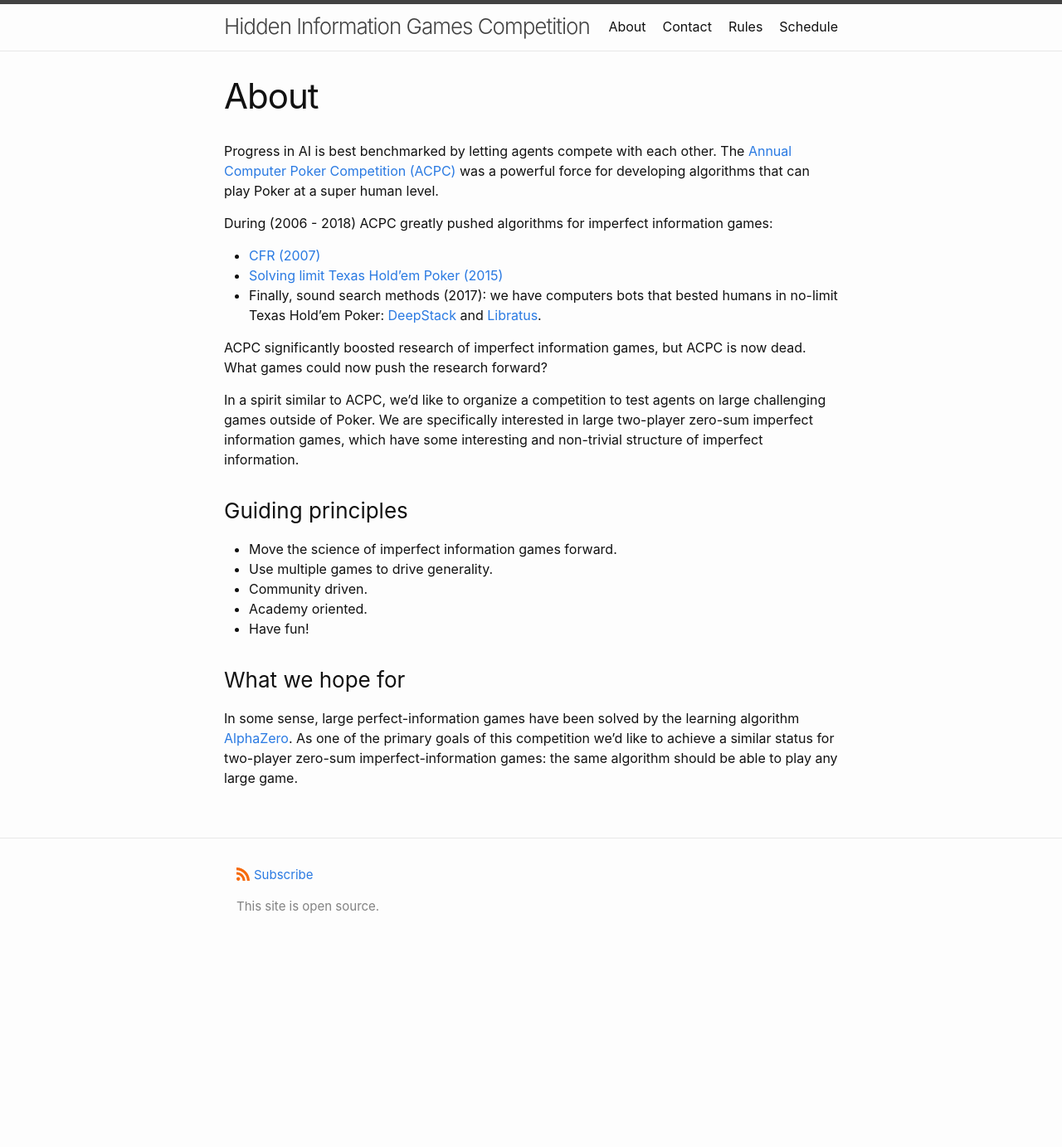
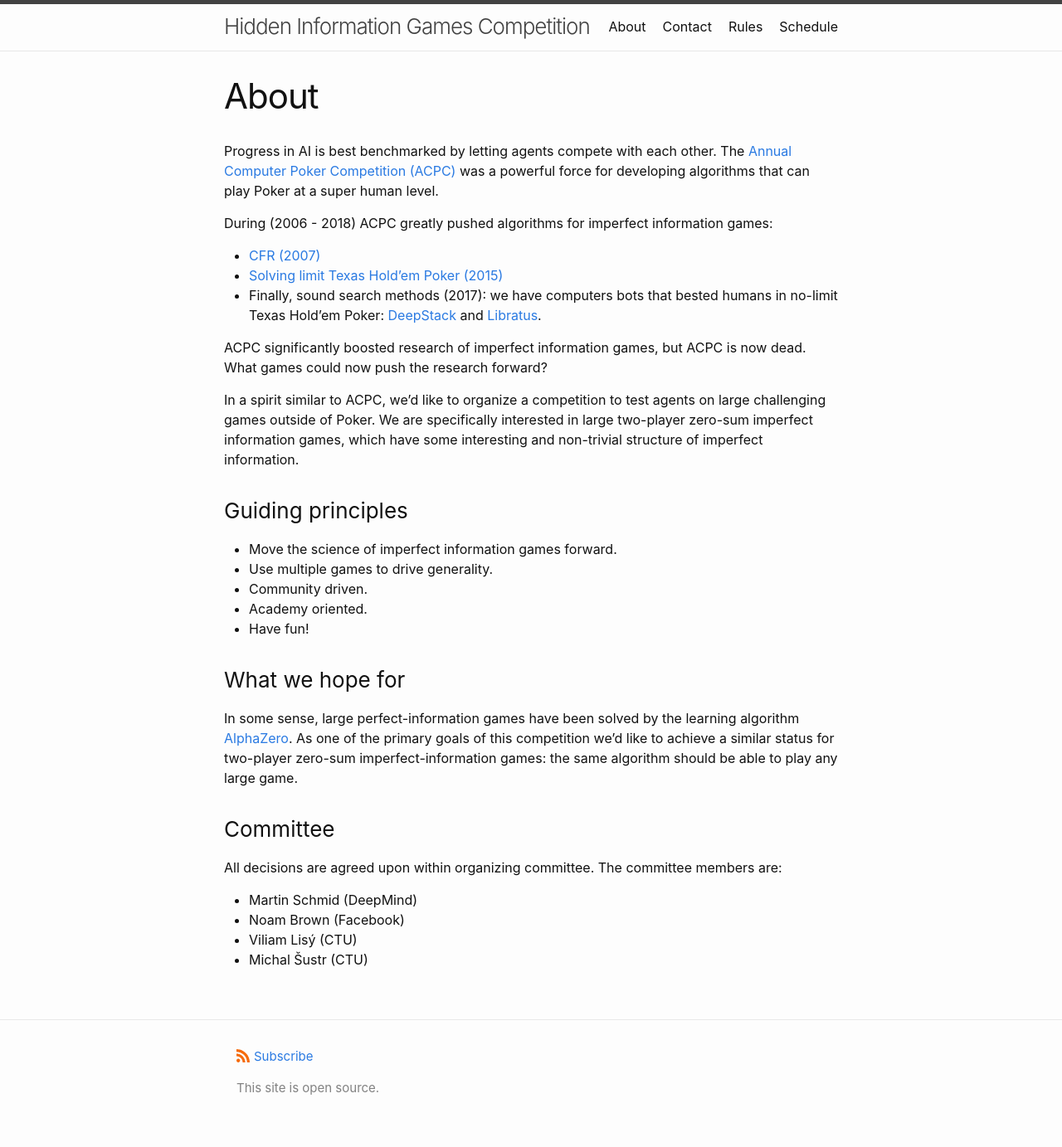
Before and after one commit to michalsustr/higcompetition, a Jekyll site: the page built from about.md, in a window 1280 px wide. Shown: the whole page at 83% size. Built offline with Jekyll 4.4.1, drawn with Linux system fonts in a browser that asks for light colours; before the commit the page ends 1164 px from its top, so only the background shows below that.

Commit message:
Update comittee info.

```diff
--- a/about.md
+++ b/about.md
@@ -41,3 +41,12 @@ algorithm [AlphaZero](https://arxiv.org/abs/1712.01815). As one of the primary
 goals of this competition we'd like to achieve a similar status for two-player
 zero-sum imperfect-information games: the same algorithm should be able to play
 any large game.
+
+### Committee
+
+All decisions are agreed upon within organizing committee. The committee members are:
+
+- Martin Schmid (DeepMind)
+- Noam Brown (Facebook)
+- Viliam Lisý (CTU)
+- Michal Šustr (CTU)
```
